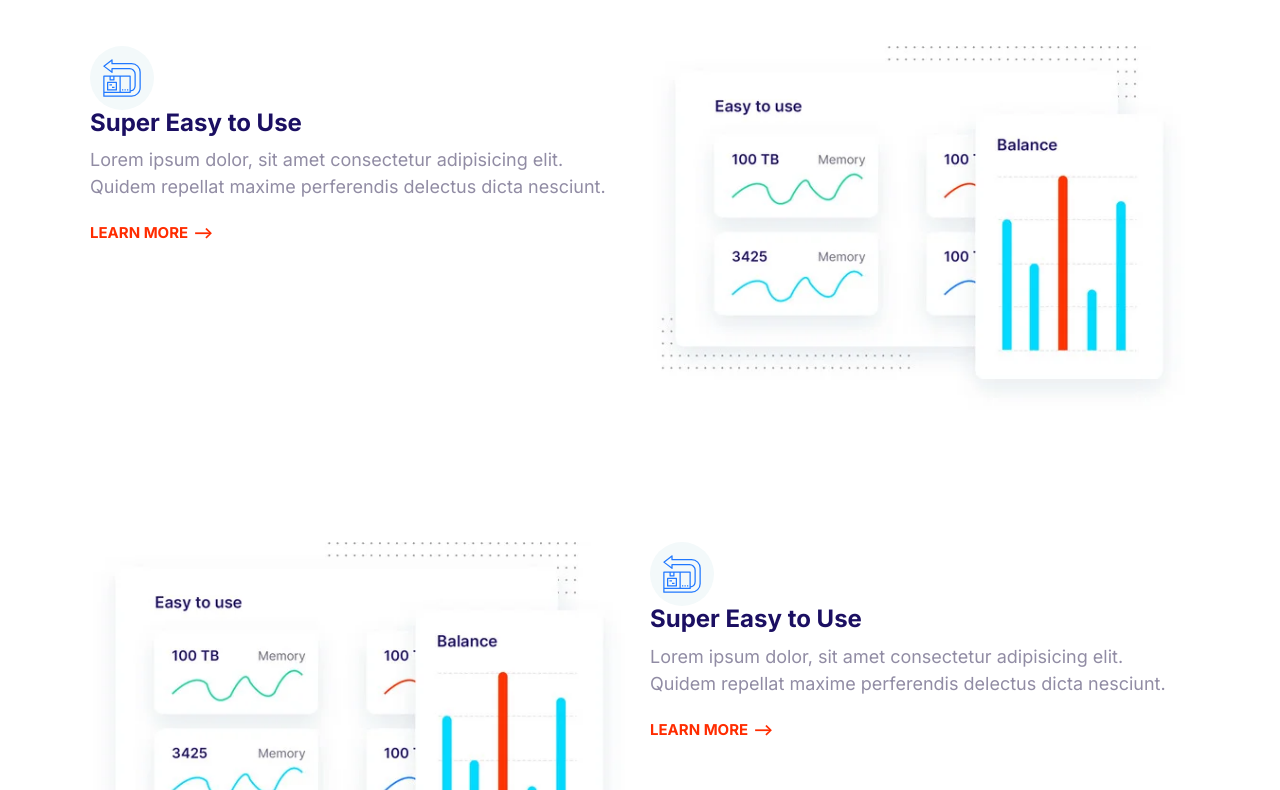
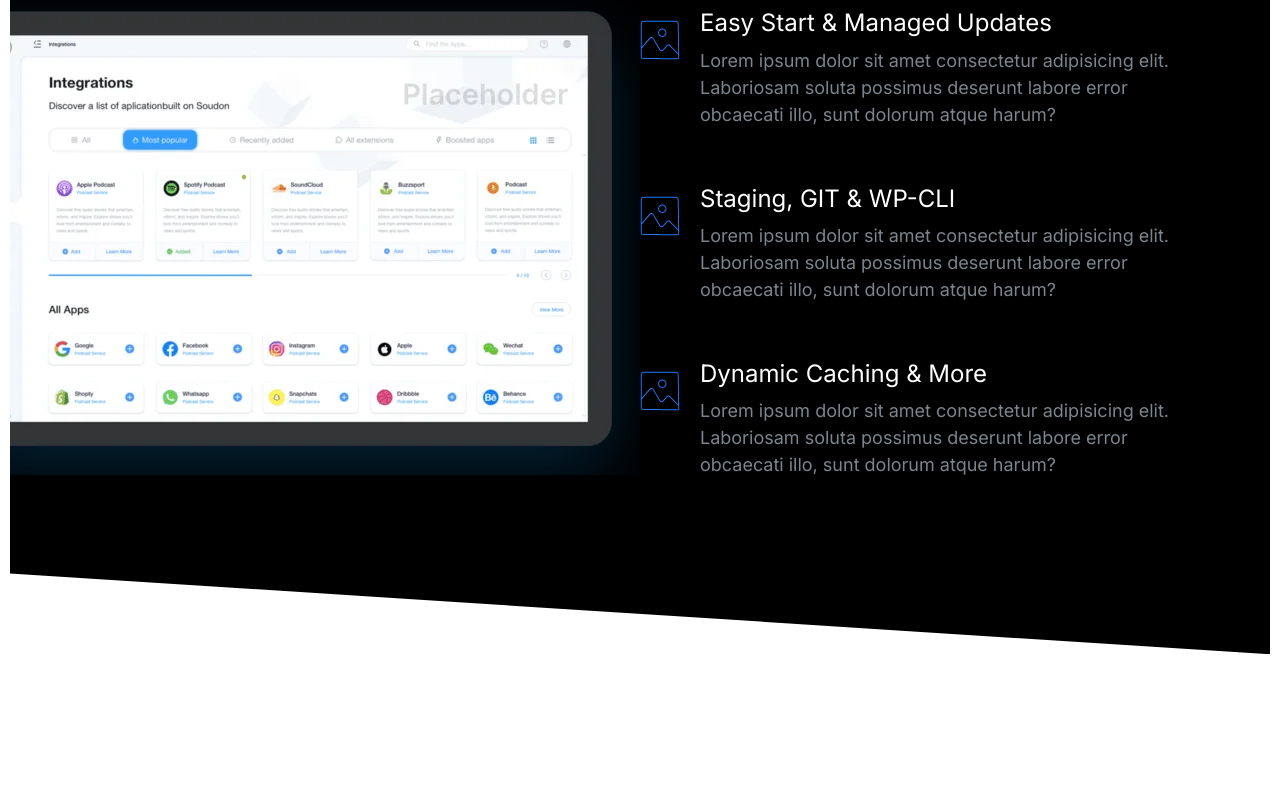
Before and after one commit to AbbasRazaPakistan/Moshify, a plain HTML site: page index.html in a window 1280 px wide. Shown: the part 165-955 px from the top of the page. After the commit the page ends 829 px from the top, so only its background shows below. Drawn offline with Linux system fonts and the light colour scheme.

Commit message:
Showcase Block created.

```diff
--- a/css/style.css
+++ b/css/style.css
@@ -14,6 +14,10 @@
   box-sizing: border-box;
 }
 /* Typography */
+::selection {
+  background-color: var(--color-primary);
+  color: #fff;
+}
 html {
   font-size: 62.5%;
 }
@@ -38,6 +42,7 @@ h2 {
 }
 h3 {
   font-size: 3rem;
+  font-weight: 500;
 }
 p {
   margin-top: 0;
@@ -111,7 +116,6 @@ a {
 .list {
   list-style: none;
   padding-left: 0;
-  color: var(--color-heading);
 }
 .list--inline .list__item {
   display: inline-block;
@@ -120,6 +124,7 @@ a {
 .list--tik {
   list-style: url(../images/tick.svg);
   padding-left: 3rem;
+  color: var(--color-heading);
 }
 .list--tik .list__item {
   padding-left: 0.5rem;
@@ -340,6 +345,7 @@ a {
 /* Media */
 .media {
   display: flex;
+  margin-bottom: 4rem;
 }
 .media__title {
   margin-top: 0;
@@ -505,19 +511,22 @@ a {
   background-color: #000;
   color: #7b858b;
 }
-.block--dark .block__heading {
+.block--dark h1,
+.block--dark h2,
+.block--dark h3 {
   color: #fff;
 }
 .block--skewed-right {
-  clip-path: polygon(0% 0%, 100% 0%, 100% 100%, 0% 80%);
+  clip-path: polygon(0% 0%, 100% 0%, 100% 100%, 0% 90%);
   padding-bottom: calc(var(--padding-vertical) + 4rem);
 }
 .block--skewed-left {
-  clip-path: polygon(0% 0%, 100% 0%, 100% 80%, 0% 100%);
+  clip-path: polygon(0% 0%, 100% 0%, 100% 90%, 0% 100%);
   padding-bottom: calc(var(--padding-vertical) + 4rem);
 }
 .container {
   max-width: 1140px;
+  margin: auto;
 }
 /* Navigation Bar */
 .nav {
@@ -573,9 +582,6 @@ a {
   }
 }
 /* Hero */
-.hero {
-  clip-path: polygon(0% 0%, 100% 0%, 100% 90%, 0% 100%);
-}
 .hero__tagline {
   font-size: 2rem;
   color: #b9c3cf;
@@ -643,3 +649,20 @@ a {
     order: 2;
   }
 }
+
+/* Showcase Block */
+.block-showcase__picture > img {
+  width: 100%;
+}
+@media screen and (min-width: 768px) {
+  .block-showcase .grid {
+    grid-template-columns: repeat(2, 50%);
+  }
+  .block-showcase__picture {
+    justify-self: end;
+  }
+  .block-showcase__picture > img {
+    width: auto;
+    max-width: 700px;
+  }
+}
--- a/index.html
+++ b/index.html
@@ -14,100 +14,82 @@
     <title>Moshify</title>
   </head>
   <body style="padding: 10px">
-    <section class="block container">
+    <section class="block block--dark block--skewed-right block-showcase">
       <header class="block__header">
-        <h2 class="block__heading">Host on the Cloud to Keep Growing</h2>
-        <p>
-          Lorem ipsum dolor sit amet consectetur adipisicing elit. Dicta, culpa.
-        </p>
+        <h2>User-friendly Control Panel</h2>
       </header>
-      <article class="grid grid--1x2 feature">
-        <div class="feature__content">
-          <span class="icon-container">
-            <svg class="icon icon--primary">
-              <use xlink:href="../images/sprite-icon.svg#easy"></use>
-            </svg>
-          </span>
-          <h3 class="feature__heading">Super Easy to Use</h3>
-          <p>
-            Lorem ipsum dolor, sit amet consectetur adipisicing elit. Quidem
-            repellat maxime perferendis delectus dicta nesciunt.
-          </p>
-          <a href="#" class="link-arrow">Learn more</a>
-        </div>
-        <picture>
+      <div class="container grid grid--1x2">
+        <picture class="block-showcase__picture">
+          <source
+            type="image/png"
+            srcset="
+          ./images/ipad/ipad@1x.png 1x;
+          ./images/ipad/ipad@2x.png 2x
+          "
+          />
           <source
             type="image/webp"
             srcset="
-              ./images/easy/easy@1x.webp 1x,
-              ./images/easy/easy@2x.webp 2x
+          ./images/ipad/ipad@1x.webp 1x;
+          ./images/ipad/ipad@2x.webp 2x
           "
           />
-          <source
-            type="image/jpg"
-            srcset="./images/easy/easy@1x.jpg 1x, ./images/easy/easy@2x.jpg 2x"
-          />
-          <img class="feature__image" src="./images/easy/easy@2x.jpg" alt="" />
+          <img src="./images/ipad/ipad@1x.webp" alt="" />
         </picture>
-      </article>
-      <article class="grid grid--1x2 feature">
-        <div class="feature__content">
-          <span class="icon-container">
+        <ul class="list">
+          <li>
+            <div class="media">
+              <div class="media__image">
                 <svg class="icon icon--primary">
-              <use xlink:href="../images/sprite-icon.svg#easy"></use>
+                  <use xlink:href="../images/sprite-icon.svg#snap"></use>
                 </svg>
-          </span>
-          <h3 class="feature__heading">Super Easy to Use</h3>
+              </div>
+              <div class="media__body">
+                <h3 class="media__title">Easy Start & Managed Updates</h3>
                 <p>
-            Lorem ipsum dolor, sit amet consectetur adipisicing elit. Quidem
-            repellat maxime perferendis delectus dicta nesciunt.
+                  Lorem ipsum dolor sit amet consectetur adipisicing elit.
+                  Laboriosam soluta possimus deserunt labore error obcaecati
+                  illo, sunt dolorum atque harum?
                 </p>
-          <a href="#" class="link-arrow">Learn more</a>
               </div>
-        <picture>
-          <source
-            type="image/webp"
-            srcset="
-              ./images/easy/easy@1x.webp 1x,
-              ./images/easy/easy@2x.webp 2x
-            "
-          />
-          <source
-            type="image/jpg"
-            srcset="./images/easy/easy@1x.jpg 1x, ./images/easy/easy@2x.jpg 2x"
-          />
-          <img class="feature__image" src="./images/easy/easy@2x.jpg" alt="" />
-        </picture>
-      </article>
-      <article class="grid grid--1x2 feature">
-        <div class="feature__content">
-          <span class="icon-container">
+            </div>
+          </li>
+          <li>
+            <div class="media">
+              <div class="media__image">
                 <svg class="icon icon--primary">
-              <use xlink:href="../images/sprite-icon.svg#easy"></use>
+                  <use xlink:href="../images/sprite-icon.svg#snap"></use>
                 </svg>
-          </span>
-          <h3 class="feature__heading">Super Easy to Use</h3>
+              </div>
+              <div class="media__body">
+                <h3 class="media__title">Staging, GIT & WP-CLI</h3>
                 <p>
-            Lorem ipsum dolor, sit amet consectetur adipisicing elit. Quidem
-            repellat maxime perferendis delectus dicta nesciunt.
+                  Lorem ipsum dolor sit amet consectetur adipisicing elit.
+                  Laboriosam soluta possimus deserunt labore error obcaecati
+                  illo, sunt dolorum atque harum?
                 </p>
-          <a href="#" class="link-arrow">Learn more</a>
               </div>
-        <picture>
-          <source
-            type="image/webp"
-            srcset="
-              ./images/easy/easy@1x.webp 1x,
-              ./images/easy/easy@2x.webp 2x
-            "
-          />
-          <source
-            type="image/jpg"
-            srcset="./images/easy/easy@1x.jpg 1x, ./images/easy/easy@2x.jpg 2x"
-          />
-          <img class="feature__image" src="./images/easy/easy@2x.jpg" alt="" />
-        </picture>
-      </article>
+            </div>
+          </li>
+          <li>
+            <div class="media">
+              <div class="media__image">
+                <svg class="icon icon--primary">
+                  <use xlink:href="../images/sprite-icon.svg#snap"></use>
+                </svg>
+              </div>
+              <div class="media__body">
+                <h3 class="media__title">Dynamic Caching & More</h3>
+                <p>
+                  Lorem ipsum dolor sit amet consectetur adipisicing elit.
+                  Laboriosam soluta possimus deserunt labore error obcaecati
+                  illo, sunt dolorum atque harum?
+                </p>
+              </div>
+            </div>
+          </li>
+        </ul>
+      </div>
     </section>
     <script src="./js/main.js"></script>
   </body>
```
Also changed, not shown: components/showcase_block.html (added, +77 -0 lines), images/ipad/ipad@1x.png (added), images/ipad/ipad@1x.webp (added), images/ipad/ipad@2x.png (added), images/ipad/ipad@2x.webp (added). Lines whose indentation alone changed are shown as unchanged.
